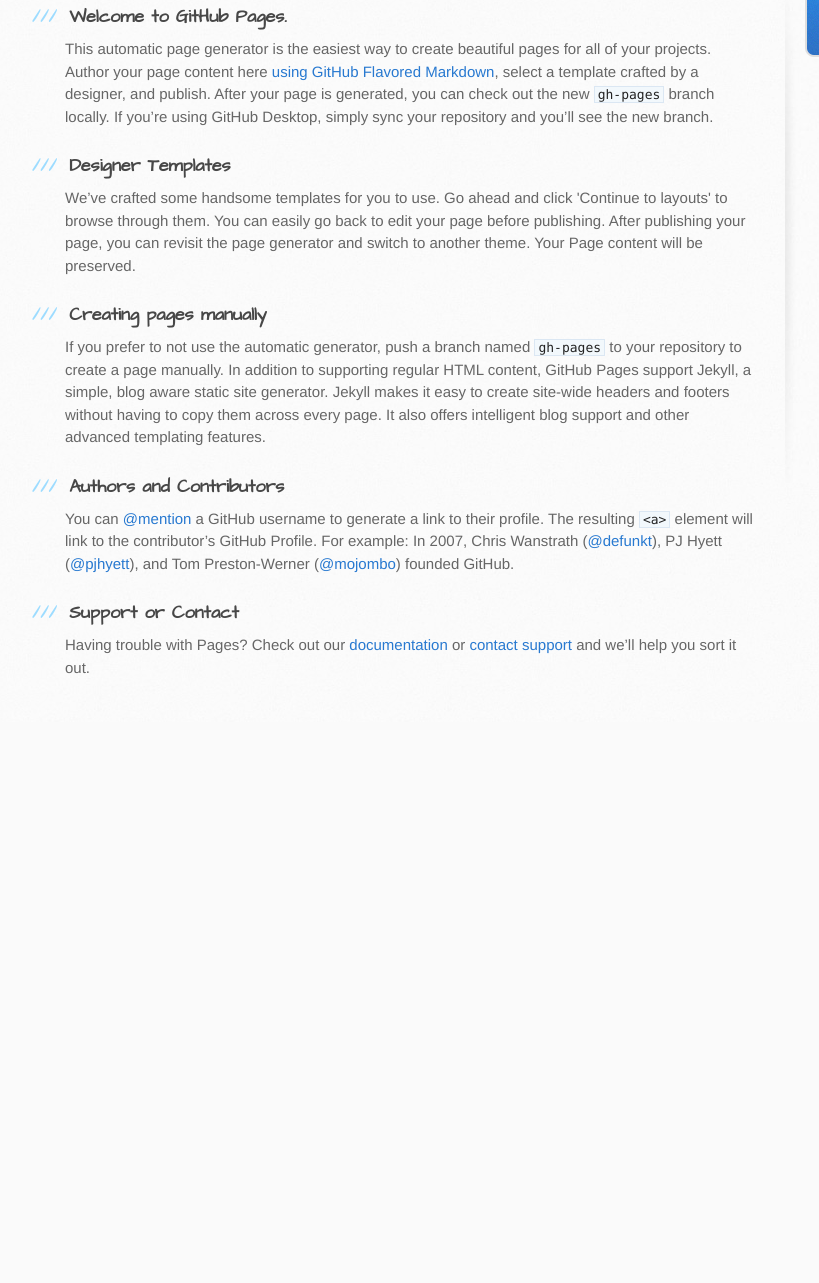
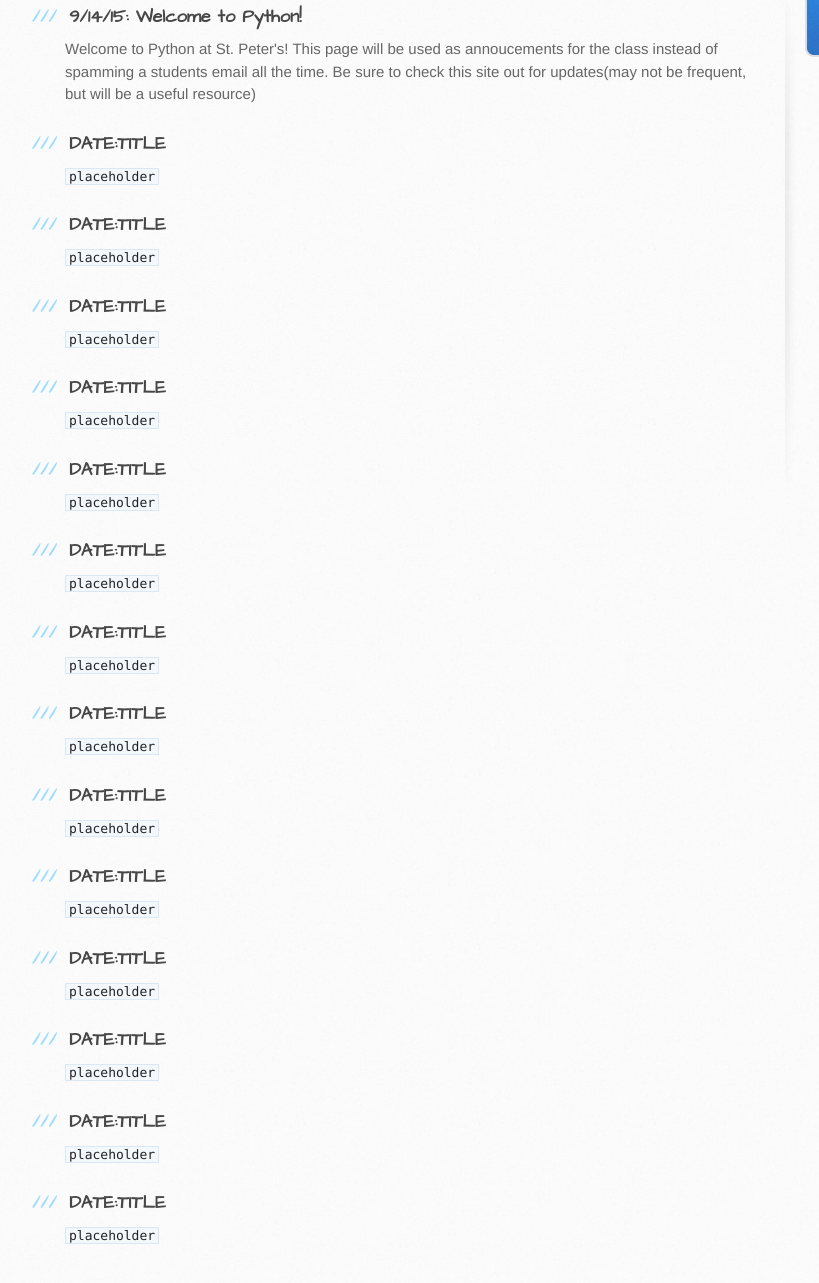
Before and after one commit to prepcompsci/class, a plain HTML site: page index.html in a window 1280 px wide. Shown: the part 253-1536 px from the top of the page, without its empty margins (105-924 px from the left). Before the commit the page ends 975 px from the top, so only its background shows below. Drawn offline with Linux system fonts and the light colour scheme.

Commit message:
Update index.html

```diff
--- a/index.html
+++ b/index.html
@@ -28,29 +28,66 @@
       <div class="inner clearfix">
         <section id="main-content">
           <h3>
-<a id="welcome-to-github-pages" class="anchor" href="#welcome-to-github-pages" aria-hidden="true"><span class="octicon octicon-link"></span></a>Welcome to GitHub Pages.</h3>
+<a id="welcome-to-github-pages" class="anchor" href="#welcome-to-github-pages" aria-hidden="true"><span class="octicon octicon-link"></span></a>9/14/15: Welcome to Python!</h3>
 
-<p>This automatic page generator is the easiest way to create beautiful pages for all of your projects. Author your page content here <a href="https://guides.github.com/features/mastering-markdown/">using GitHub Flavored Markdown</a>, select a template crafted by a designer, and publish. After your page is generated, you can check out the new <code>gh-pages</code> branch locally. If you’re using GitHub Desktop, simply sync your repository and you’ll see the new branch.</p>
+<p>Welcome to Python at St. Peter's! This page will be used as annoucements for the class instead of spamming a students email all the time. Be sure to check this site out for updates(may not be frequent, but will be a useful resource)</p>
 
 <h3>
-<a id="designer-templates" class="anchor" href="#designer-templates" aria-hidden="true"><span class="octicon octicon-link"></span></a>Designer Templates</h3>
+<a id="creating-pages-manually" class="anchor" href="#creating-pages-manually" aria-hidden="true"><span class="octicon octicon-link"></span></a>DATE:TITLE</h3>
 
-<p>We’ve crafted some handsome templates for you to use. Go ahead and click 'Continue to layouts' to browse through them. You can easily go back to edit your page before publishing. After publishing your page, you can revisit the page generator and switch to another theme. Your Page content will be preserved.</p>
+<p><CODE>placeholder</code></p>
+<h3>
+<a id="creating-pages-manually" class="anchor" href="#creating-pages-manually" aria-hidden="true"><span class="octicon octicon-link"></span></a>DATE:TITLE</h3>
 
+<p><CODE>placeholder</code></p>
 <h3>
-<a id="creating-pages-manually" class="anchor" href="#creating-pages-manually" aria-hidden="true"><span class="octicon octicon-link"></span></a>Creating pages manually</h3>
+<a id="creating-pages-manually" class="anchor" href="#creating-pages-manually" aria-hidden="true"><span class="octicon octicon-link"></span></a>DATE:TITLE</h3>
 
-<p>If you prefer to not use the automatic generator, push a branch named <code>gh-pages</code> to your repository to create a page manually. In addition to supporting regular HTML content, GitHub Pages support Jekyll, a simple, blog aware static site generator. Jekyll makes it easy to create site-wide headers and footers without having to copy them across every page. It also offers intelligent blog support and other advanced templating features.</p>
+<p><CODE>placeholder</code></p>
+<h3>
+<a id="creating-pages-manually" class="anchor" href="#creating-pages-manually" aria-hidden="true"><span class="octicon octicon-link"></span></a>DATE:TITLE</h3>
 
+<p><CODE>placeholder</code></p>
 <h3>
-<a id="authors-and-contributors" class="anchor" href="#authors-and-contributors" aria-hidden="true"><span class="octicon octicon-link"></span></a>Authors and Contributors</h3>
+<a id="creating-pages-manually" class="anchor" href="#creating-pages-manually" aria-hidden="true"><span class="octicon octicon-link"></span></a>DATE:TITLE</h3>
 
-<p>You can <a href="https://github.com/blog/821" class="user-mention">@mention</a> a GitHub username to generate a link to their profile. The resulting <code>&lt;a&gt;</code> element will link to the contributor’s GitHub Profile. For example: In 2007, Chris Wanstrath (<a href="https://github.com/defunkt" class="user-mention">@defunkt</a>), PJ Hyett (<a href="https://github.com/pjhyett" class="user-mention">@pjhyett</a>), and Tom Preston-Werner (<a href="https://github.com/mojombo" class="user-mention">@mojombo</a>) founded GitHub.</p>
+<p><CODE>placeholder</code></p>
+<h3>
+<a id="creating-pages-manually" class="anchor" href="#creating-pages-manually" aria-hidden="true"><span class="octicon octicon-link"></span></a>DATE:TITLE</h3>
 
+<p><CODE>placeholder</code></p>
 <h3>
-<a id="support-or-contact" class="anchor" href="#support-or-contact" aria-hidden="true"><span class="octicon octicon-link"></span></a>Support or Contact</h3>
+<a id="creating-pages-manually" class="anchor" href="#creating-pages-manually" aria-hidden="true"><span class="octicon octicon-link"></span></a>DATE:TITLE</h3>
 
-<p>Having trouble with Pages? Check out our <a href="https://help.github.com/pages">documentation</a> or <a href="https://github.com/contact">contact support</a> and we’ll help you sort it out.</p>
+<p><CODE>placeholder</code></p>
+<h3>
+<a id="creating-pages-manually" class="anchor" href="#creating-pages-manually" aria-hidden="true"><span class="octicon octicon-link"></span></a>DATE:TITLE</h3>
+
+<p><CODE>placeholder</code></p>
+<h3>
+<a id="creating-pages-manually" class="anchor" href="#creating-pages-manually" aria-hidden="true"><span class="octicon octicon-link"></span></a>DATE:TITLE</h3>
+
+<p><CODE>placeholder</code></p>
+<h3>
+<a id="creating-pages-manually" class="anchor" href="#creating-pages-manually" aria-hidden="true"><span class="octicon octicon-link"></span></a>DATE:TITLE</h3>
+
+<p><CODE>placeholder</code></p>
+<h3>
+<a id="creating-pages-manually" class="anchor" href="#creating-pages-manually" aria-hidden="true"><span class="octicon octicon-link"></span></a>DATE:TITLE</h3>
+
+<p><CODE>placeholder</code></p>
+<h3>
+<a id="creating-pages-manually" class="anchor" href="#creating-pages-manually" aria-hidden="true"><span class="octicon octicon-link"></span></a>DATE:TITLE</h3>
+
+<p><CODE>placeholder</code></p>
+<h3>
+<a id="creating-pages-manually" class="anchor" href="#creating-pages-manually" aria-hidden="true"><span class="octicon octicon-link"></span></a>DATE:TITLE</h3>
+
+<p><CODE>placeholder</code></p>
+<h3>
+<a id="creating-pages-manually" class="anchor" href="#creating-pages-manually" aria-hidden="true"><span class="octicon octicon-link"></span></a>DATE:TITLE</h3>
+
+<p><CODE>placeholder</code></p>
         </section>
 
         <aside id="sidebar">
```
